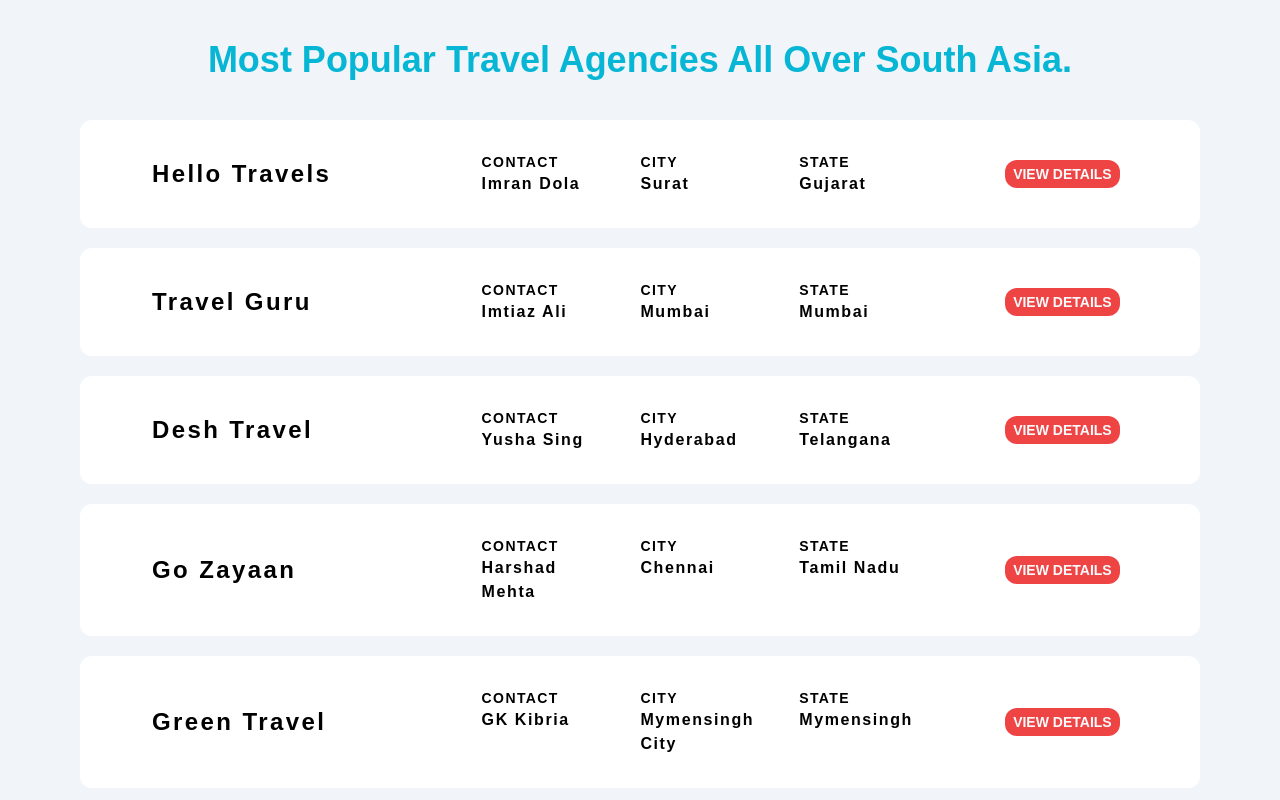
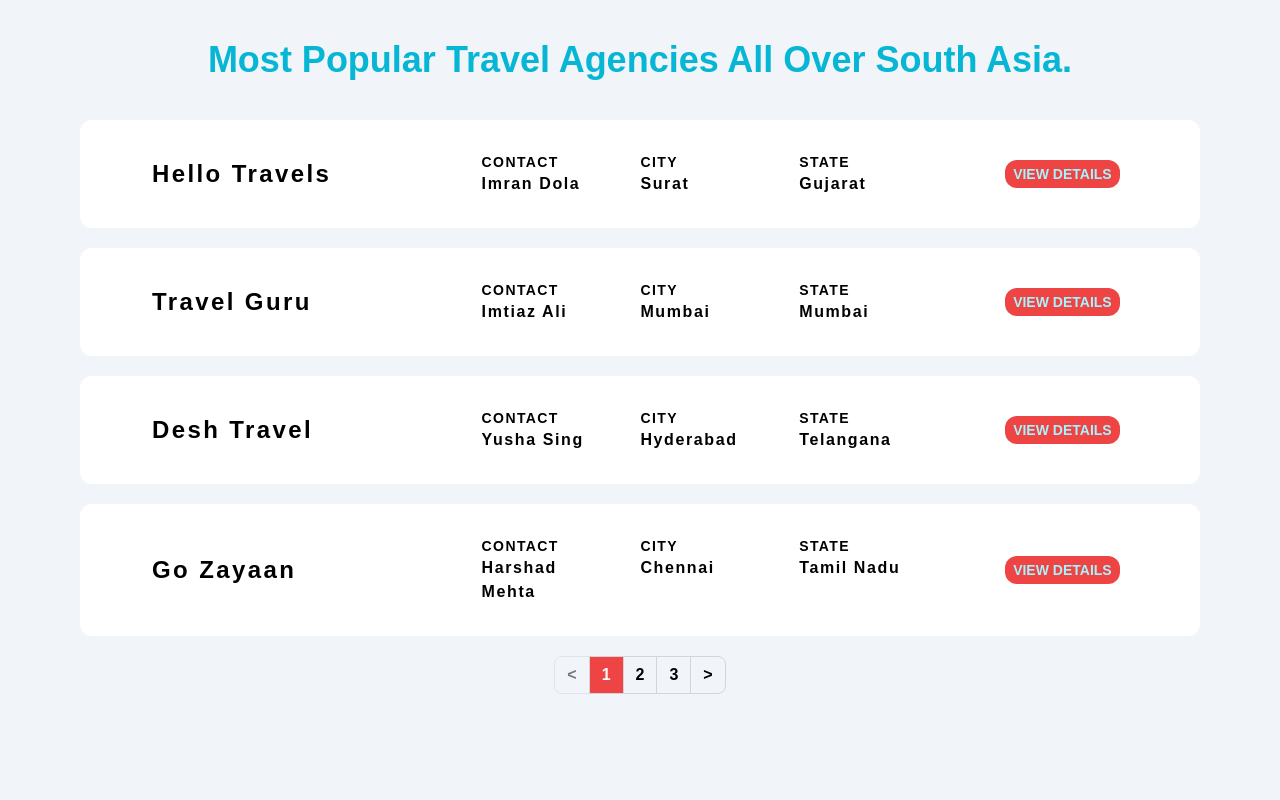
Before and after one commit to KIShakib/user-details, a React (Create React App) app: page / in a window 1280 px wide. Shown: the top 800 px of the page. Built offline with nearby package versions, Linux system fonts and the light colour scheme; a web font is replaced by a local one.

Commit message:
Pagination Complete

```diff
--- a/public/data.json
+++ b/public/data.json
@@ -105,7 +105,7 @@
 			"description": "Providing service of domestic flight booking @ lowest price guaranteed and also for railway e-ticket booking. Also offering international flight tickets. Giving services to our customers since 1995. Now going to start hajj and umrah very soon for our valuable customers. It will be also @ very affordable price."
 		},
 		{
-			"id": 8,
+			"id": 9,
 			"name": "Nepal Eco Adventure",
 			"contact": "Manali Roy",
 			"address": "Satghumti",
@@ -118,7 +118,7 @@
 			"description": "Providing service of domestic flight booking @ lowest price guaranteed and also for railway e-ticket booking. Also offering international flight tickets. Giving services to our customers since 1995. Now going to start hajj and umrah very soon for our valuable customers. It will be also @ very affordable price."
 		},
 		{
-			"id": 9,
+			"id": 10,
 			"name": "Let's Go Maldives",
 			"contact": "Shukkun Khear",
 			"address": "Nalaguraidhoo",
@@ -131,7 +131,7 @@
 			"description": "Providing service of domestic flight booking @ lowest price guaranteed and also for railway e-ticket booking. Also offering international flight tickets. Giving services to our customers since 1995. Now going to start hajj and umrah very soon for our valuable customers. It will be also @ very affordable price."
 		},
 		{
-			"id": 10,
+			"id": 11,
 			"name": "Kamakhya Tours",
 			"contact": "Onglak Sishu",
 			"address": "Sri Ram Complex",
--- a/src/components/Routes/pages/Main/Agencies/Agencies.js
+++ b/src/components/Routes/pages/Main/Agencies/Agencies.js
@@ -1,12 +1,14 @@
 import React, { useEffect, useState } from 'react';
 import { useDispatch, useSelector } from 'react-redux';
 import { fetchAgencies } from '../../../../../features/agency/agencySlice';
+import Spinner from '../../Shared/Spinner';
 import Agency from '../Agency/Agency';
 import Pagination from '../Pagination/Pagination';
 
 const Agencies = () => {
     const [viewDetails, setViewDetails] = useState(false);
     const [openId, setOpenId] = useState();
+    const [activePage, setActivePage] = useState(1);
     const { agencies, error, isLoading } = useSelector(state => state.agencies);
 
     const dispatch = useDispatch();
@@ -14,12 +16,33 @@ const Agencies = () => {
         dispatch(fetchAgencies());
     }, [dispatch]);
 
+    // Pagination
+    let itemPerPage = 4;
+    let slicedArray = agencies.slice(0, 4);
+
+    if (activePage === 1) {
+        slicedArray = agencies.slice(0, 4);
+    }
+    else if (activePage === 2) {
+        slicedArray = agencies.slice(4, 8);
+    }
+    else if (activePage === 3) {
+        slicedArray = agencies.slice(8, 11);
+    }
+
+
+
 
     return (
         <div>
+            <div className='flex justify-center items-center'>
+                {
+                    isLoading && <Spinner />
+                }
+            </div>
             <div className='flex flex-col gap-y-5 lg:px-20 px-4'>
                 {
-                    agencies?.map((agency, i) => <Agency
+                    slicedArray?.map((agency, i) => <Agency
                         key={i}
                         agency={agency}
                         viewDetails={viewDetails}
@@ -29,7 +52,7 @@ const Agencies = () => {
                     />)
                 }
             </div>
-            <Pagination />
+            <Pagination activePage={activePage} setActivePage={setActivePage} />
         </div>
     );
 };
--- a/src/components/Routes/pages/Main/Agency/Agency.js
+++ b/src/components/Routes/pages/Main/Agency/Agency.js
@@ -30,7 +30,7 @@ const Agency = ({ agency, viewDetails, setViewDetails, openId, setOpenId }) => {
                     </div>
                 </div>
                 <div className='flex-grow-1 lg:w-[20%] flex-basis-[25%] flex justify-center'>
-                    <button onClick={() => handleDetailsOpen(id)} className='bg-red-500 px-2 py-1 rounded-xl text-slate-50 font-bold text-sm transition duration-500'>{(viewDetails && openId === id) ? "HIDE DETAILS" : "VIEW DETAILS"}</button>
+                    <button onClick={() => handleDetailsOpen(id)} className='bg-red-500 px-2 py-1 rounded-xl text-cyan-200 font-bold text-sm transition duration-500'>{(viewDetails && openId === id) ? "HIDE DETAILS" : "VIEW DETAILS"}</button>
                 </div>
             </div>
             {
--- a/src/components/Routes/pages/Main/Home/Home.js
+++ b/src/components/Routes/pages/Main/Home/Home.js
@@ -5,7 +5,7 @@ const Home = () => {
 
     return (
         <div className='py-10' style={{ fontFamily: "'Barlow Condensed', sans-serif" }}>
-            <h1 className='text-center font-extrabold lg:text-4xl text-cyan-500'>Most Popular Travel Agencies All Over South Asia.</h1>
+            <h1 className='text-center font-extrabold lg:text-4xl md:text-3xl text-2xl text-cyan-500'>Most Popular Travel Agencies All Over South Asia.</h1>
             <div className='my-10'>
                 <Agencies />
             </div>
--- a/src/components/Routes/pages/Main/Pagination/Pagination.js
+++ b/src/components/Routes/pages/Main/Pagination/Pagination.js
@@ -1,28 +1,36 @@
 import React from 'react';
 
-const Pagination = () => {
+const Pagination = ({ activePage, setActivePage }) => {
     return (
-        <nav className='flex justify-center mt-5'>
+        <nav className='flex justify-center mt-5 pb-40'>
             <ul className="inline-flex -space-x-px">
                 <li>
                     <button
-                        className="border border-gray-300 text-black font-bold hover:bg-gray-100 hover:text-gray-700  dark:border-gray-700 dark:hover:bg-red-500 dark:hover:text-white ml-0 rounded-l-lg leading-tight py-2 px-3">{"<"}</button>
+                        disabled={activePage === 1}
+                        onClick={() => setActivePage(activePage - 1)}
+                        className={`border border-gray-300 text-black font-bold hover:bg-gray-100 hover:text-gray-700  dark:border-gray-700 dark:hover:bg-red-500 dark:hover:text-white ml-0 rounded-l-lg leading-tight py-2 px-3 ${activePage === 1 && "opacity-50"}`}>{"<"}</button>
                 </li>
                 <li>
                     <button
-                        className="leading-tight py-2 px-3 border border-gray-300 text-black font-bold hover:bg-gray-100 hover:text-gray-700  dark:border-gray-700 dark:hover:bg-red-500 dark:hover:text-white">1</button>
+                        onClick={() => setActivePage(1)}
+                        className={`leading-tight py-2 px-3 border border-gray-300 text-black font-bold hover:bg-gray-100 hover:text-gray-700  dark:border-gray-700 dark:hover:bg-red-500 dark:hover:text-white ${activePage === 1 && "bg-red-500 !text-slate-50"}`}>1</button>
                 </li>
                 <li>
                     <button
-                        className="leading-tight py-2 px-3 border border-gray-300 text-black font-bold hover:bg-gray-100 hover:text-gray-700  dark:border-gray-700 dark:hover:bg-red-500 dark:hover:text-white">2</button>
+                        onClick={() => setActivePage(2)}
+                        className={`leading-tight py-2 px-3 border border-gray-300 text-black font-bold hover:bg-gray-100 hover:text-gray-700  dark:border-gray-700 dark:hover:bg-red-500 dark:hover:text-white ${activePage === 2 && "bg-red-500 !text-slate-50"}`}>2</button>
                 </li>
                 <li>
                     <button
-                        className="leading-tight py-2 px-3 border border-gray-300 text-black font-bold hover:bg-gray-100 hover:text-gray-700  dark:border-gray-700 dark:hover:bg-red-500 dark:hover:text-white">3</button>
+                        onClick={() => setActivePage(3)}
+                        className={`leading-tight py-2 px-3 border border-gray-300 text-black font-bold hover:bg-gray-100 hover:text-gray-700  dark:border-gray-700 dark:hover:bg-red-500 dark:hover:text-white ${activePage === 3 && "bg-red-500 !text-slate-50"}`}>3</button>
                 </li>
                 <li>
                     <button
-                        className="rounded-r-lg leading-tight py-2 px-3 border border-gray-300 text-black font-bold hover:bg-gray-100 hover:text-gray-700  dark:border-gray-700 dark:hover:bg-red-500 dark:hover:text-white">{">"}</button>
+                        disabled={activePage === 3}
+                        onClick={() => setActivePage(activePage + 1)}
+                        className={`rounded-r-lg leading-tight py-2 px-3 border border-gray-300 text-black font-bold hover:bg-gray-100 hover:text-gray-700  dark:border-gray-700 dark:hover:bg-red-500 dark:hover:text-white
+                        ${activePage === 3 && "opacity-50"}`}>{">"}</button>
                 </li>
             </ul>
         </nav>
--- /dev/null
+++ b/src/components/Routes/pages/Shared/Spinner.js
@@ -0,0 +1,23 @@
+import React from 'react';
+
+const Spinner = () => {
+    return (
+        <div className='flex'>
+            <div className='w-16 h-16 border-[2px] border-dotted border-cyan-400 rounded-full animate-spin'>
+                <div className='w-14 h-14 border-[2px] border-dotted border-cyan-400 rounded-full animate-spin'>
+                    <div className='w-12 h-12 border-[2px] border-dotted border-cyan-400 rounded-full animate-spin'>
+                        <div className='w-10 h-10 border-[2px] border-dotted border-cyan-400 rounded-full animate-spin'>
+                            <div className='w-8 h-8 border-[2px] border-dotted border-cyan-400 rounded-full animate-spin'>
+                                <div className='w-6 h-6 border-[2px] border-dotted border-cyan-400 rounded-full animate-spin'>
+                                    <div className='w-4 h-4 border-[2px] border-dotted border-cyan-400 rounded-full animate-spin'></div>
+                                </div>
+                            </div>
+                        </div>
+                    </div>
+                </div>
+            </div>
+        </div>
+    );
+};
+
+export default Spinner;
```
Also changed, not shown: 1 other file (tests, documents, lock files or other folders).
